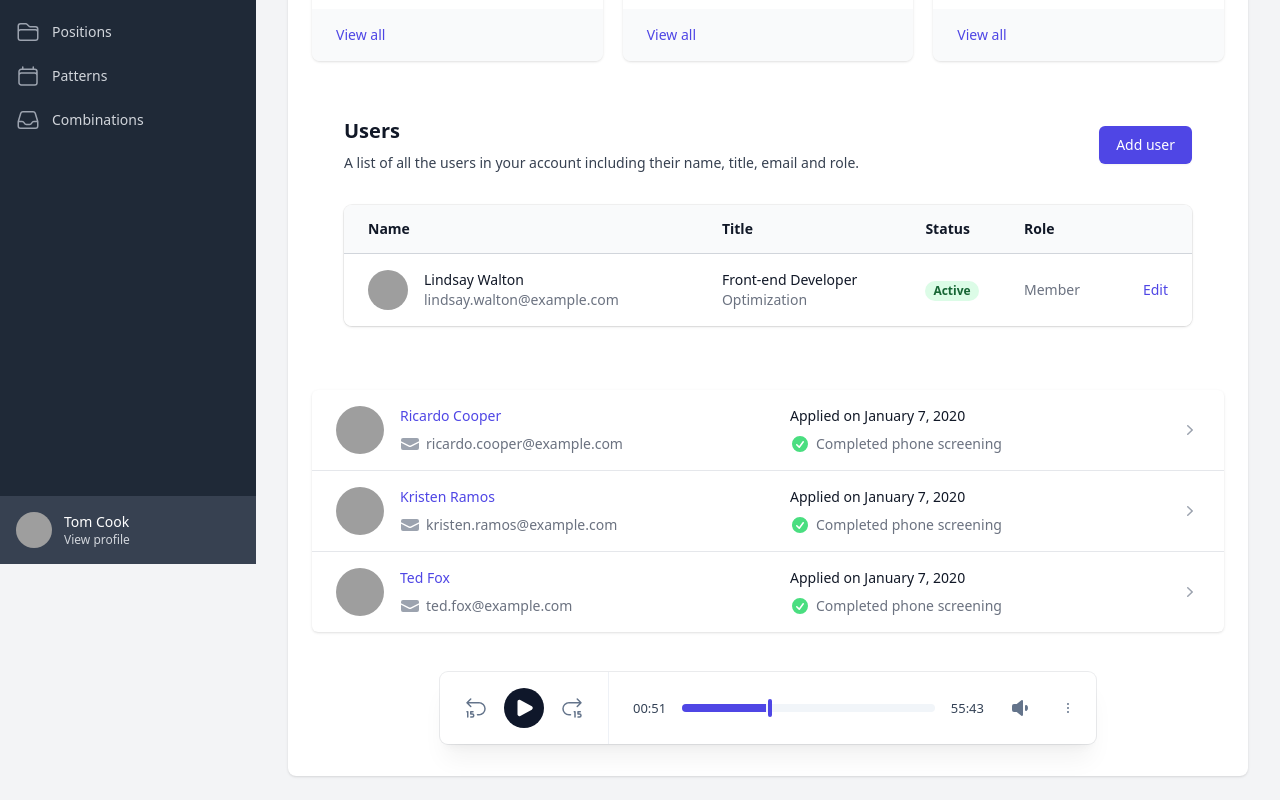
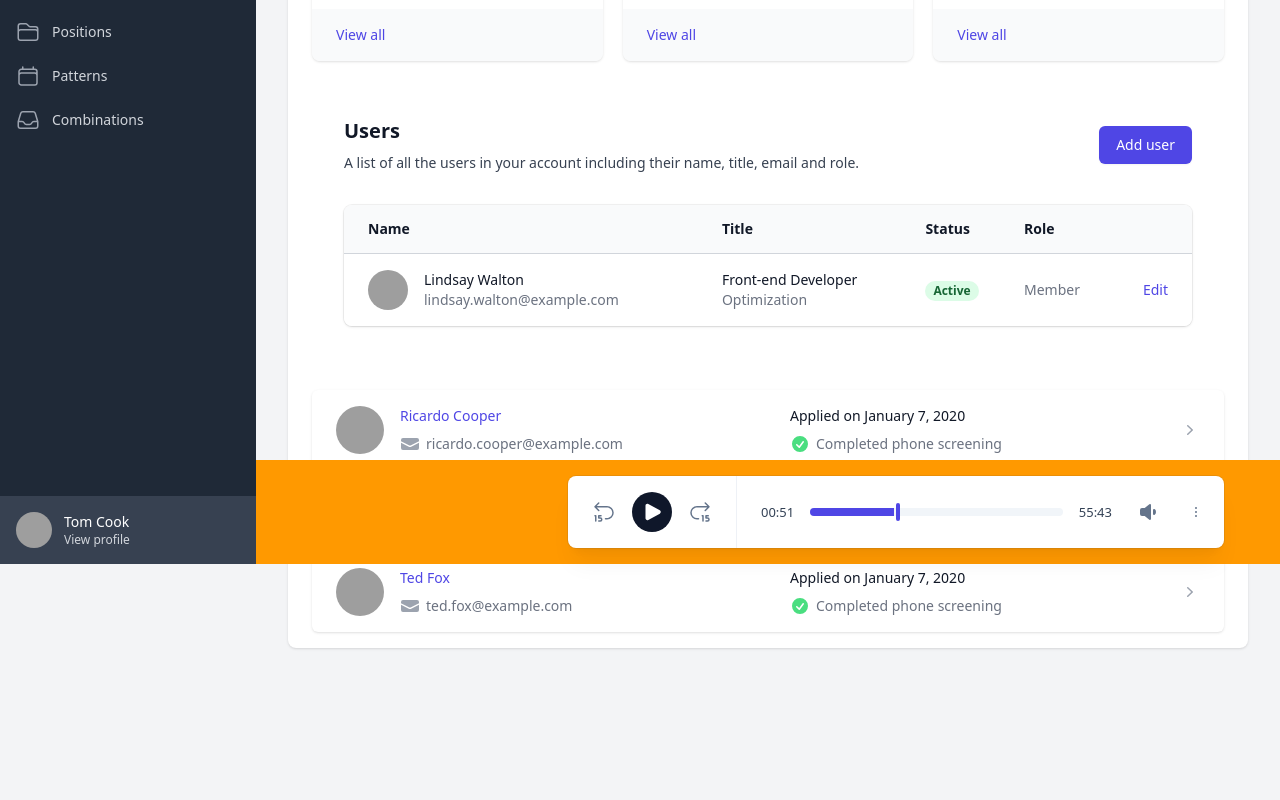
Before and after one commit to hotafrika/wails-vite-react-ts-tailwind-template, a React (Vite) app in the folder frontend/: page / in a window 1280 px wide. Shown: the part 236-1036 px from the top of the page. After the commit the page ends 908 px from the top, so only its background shows below. Built offline with nearby package versions, Linux system fonts and the light colour scheme; grey boxes are pictures that could not be loaded.

Commit message:
init commit

```diff
--- a/frontend/src/App.tsx
+++ b/frontend/src/App.tsx
@@ -17,6 +17,7 @@ import React from "react";
 import { useLocation } from "react-router-dom";
 import Sidebar from "./components/layout/Sidebar";
 import HeaderFootwCard from "./components/layout/HeaderFootwCard";
+import MusicPlayer from "./components/layout/MusicPlayer";
 
 function classNames(...classes) {
   return classes.filter(Boolean).join(" ");
@@ -40,7 +41,7 @@ function App() {
               <Bars3Icon className="h-6 w-6" aria-hidden="true" />
             </button>
           </div>
-          <main className="flex-1">
+          <main className="flex-1 relative">
             <div className="py-6">
               <div className="mx-auto max-w-7xl px-4 sm:px-6 md:px-8">
                 <HeaderFootwCard>
@@ -64,6 +65,9 @@ function App() {
                 {/* /End replace */}
               </div>
             </div>
+            <div className="bg-[#f90] fixed bottom-0 left-[16] w-[100%] ">
+              <MusicPlayer />
+            </div>
           </main>
         </div>
       </div>
--- a/frontend/src/components/pages/Dashboard/Dashboard.tsx
+++ b/frontend/src/components/pages/Dashboard/Dashboard.tsx
@@ -22,9 +22,9 @@ function Dashboard() {
               <Playlist />
             </div>
           </div>
-          <div className="mt-6">
+          {/* <div className="mt-6">
             <MusicPlayer />
-          </div>
+          </div> */}
         </div>
       </div>
     </>
```
